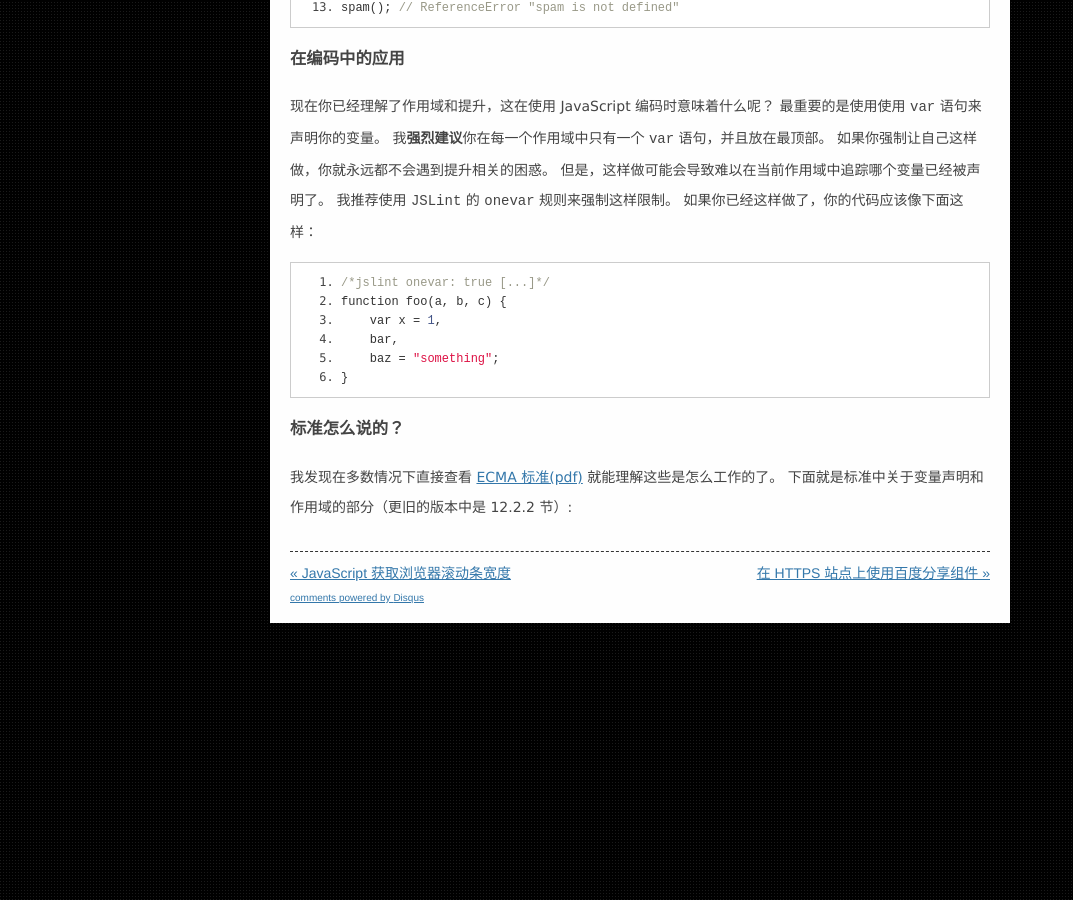
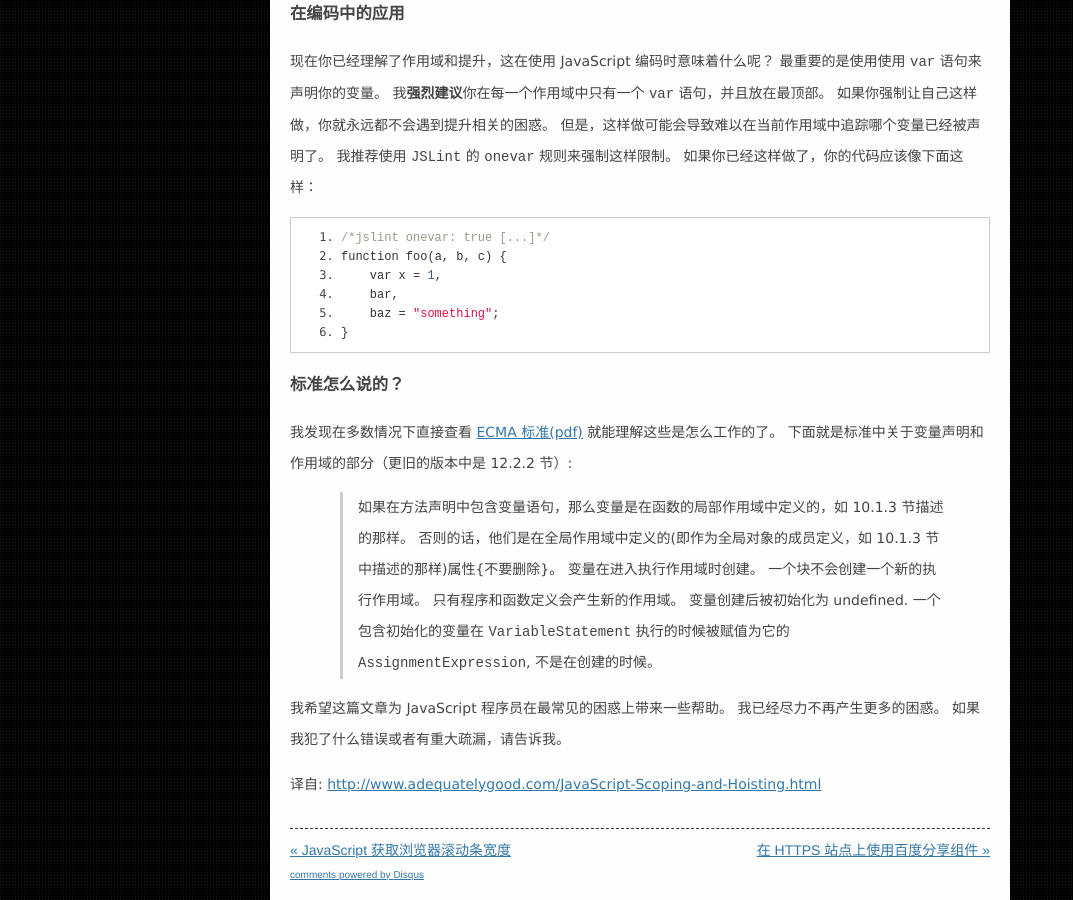
Before and after one commit to osrpt/osrpt.github.com, a Jekyll site: the page built from _posts/2015-07-03-javascript-scoping-and-hoisting.md, in a window 1280 px wide and 900 px high, scrolled down 4153 px. Shown: the whole window, without its empty margins (0-1073 px from the left). Built offline with Jekyll 4.4.1, drawn with Linux system fonts in a browser that asks for light colours; nearby versions of some CDN libraries; Markdown is read by kramdown in place of the engine named in the settings; comment, search, counter and statistics services are not loaded; some of the changed text lies outside the part shown.

Commit message:
finish this post

```diff
--- a/_posts/2015-07-03-javascript-scoping-and-hoisting.md
+++ b/_posts/2015-07-03-javascript-scoping-and-hoisting.md
@@ -2,8 +2,6 @@
 layout: post
 title: JavaScript作用域和提升
 ---
-
-From: <http://www.adequatelygood.com/JavaScript-Scoping-and-Hoisting.html>
 
 你知道下面的程序中会 alert 什么值吗？
 
@@ -233,4 +231,17 @@ function foo(a, b, c) {
 我发现在多数情况下直接查看 [ECMA 标准(pdf)](http://www.ecma-international.org/publications/files/ECMA-ST/Ecma-262.pdf) 就能理解这些是怎么工作的了。
 下面就是标准中关于变量声明和作用域的部分（更旧的版本中是 12.2.2 节）:
 
->
+>如果在方法声明中包含变量语句，那么变量是在函数的局部作用域中定义的，如 10.1.3 节描述的那样。
+>否则的话，他们是在全局作用域中定义的(即作为全局对象的成员定义，如 10.1.3 节中描述的那样)属性{不要删除}。
+>变量在进入执行作用域时创建。
+>一个块不会创建一个新的执行作用域。
+>只有程序和函数定义会产生新的作用域。
+>变量创建后被初始化为 undefined.
+>一个包含初始化的变量在 `VariableStatement` 执行的时候被赋值为它的 `AssignmentExpression`, 不是在创建的时候。
+
+我希望这篇文章为 JavaScript 程序员在最常见的困惑上带来一些帮助。
+我已经尽力不再产生更多的困惑。
+如果我犯了什么错误或者有重大疏漏，请告诉我。
+
+
+译自: <http://www.adequatelygood.com/JavaScript-Scoping-and-Hoisting.html>
```
